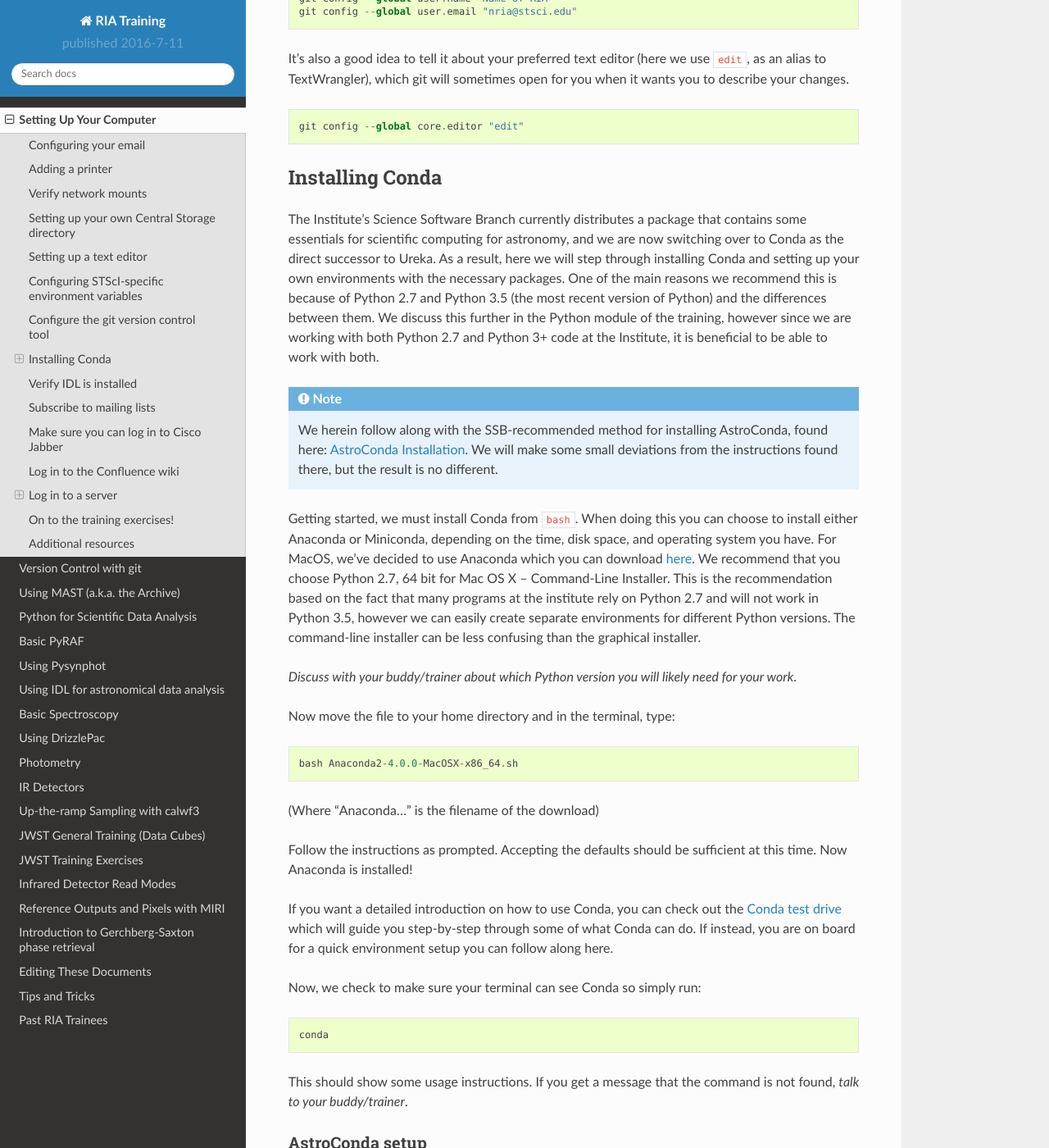
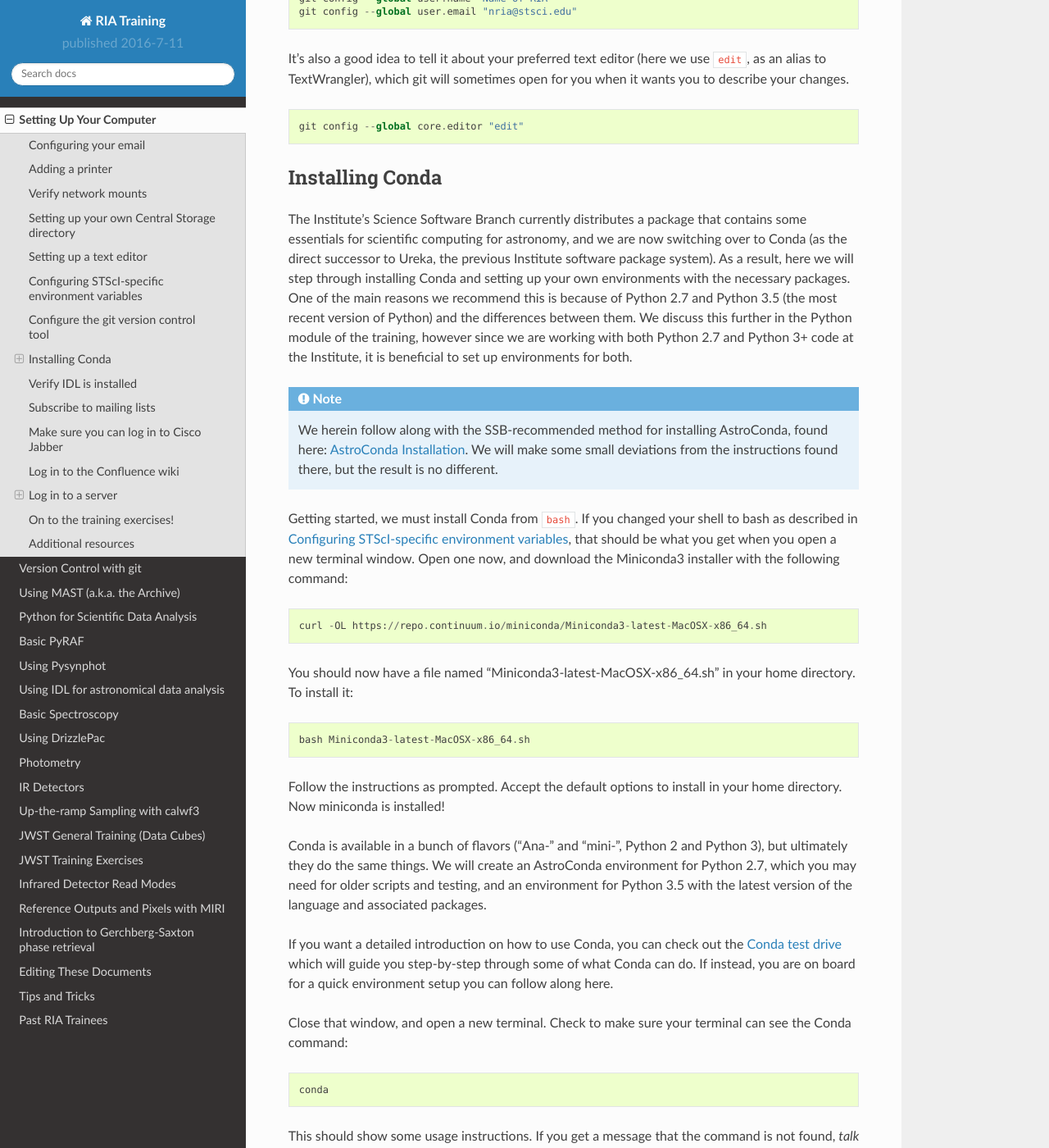
Before and after one commit to staceybright/training-library, a Sphinx documentation site: the page built from source/computer_setup.txt, in a window 1280 px wide and 1400 px high, scrolled down 6752 px. Shown: the whole window at 82% size. Built offline with Sphinx 7.4.7 and the Read the Docs theme 2.0.0, drawn with Linux system fonts in a browser that asks for light colours; some of the changed text lies outside the part shown.

Commit message:
Change to miniconda3 install, explain creation of both 3.5 and 2.7 env, also how to activate

```diff
--- a/source/computer_setup.txt
+++ b/source/computer_setup.txt
@@ -208,29 +208,29 @@
 Installing Conda
 ================
 
-The Institute's Science Software Branch currently distributes a package that contains some essentials for scientific computing for astronomy, and we are now switching over to Conda as the direct successor to Ureka. As a result, here we will step through installing Conda and setting up your own environments with the necessary packages. One of the main reasons we recommend this is because of Python 2.7 and Python 3.5 (the most recent version of Python) and the differences between them. We discuss this further in the Python module of the training, however since we are working with both Python 2.7 and Python 3+ code at the Institute, it is beneficial to be able to work with both.
+The Institute's Science Software Branch currently distributes a package that contains some essentials for scientific computing for astronomy, and we are now switching over to Conda (as the direct successor to Ureka, the previous Institute software package system). As a result, here we will step through installing Conda and setting up your own environments with the necessary packages. One of the main reasons we recommend this is because of Python 2.7 and Python 3.5 (the most recent version of Python) and the differences between them. We discuss this further in the Python module of the training, however since we are working with both Python 2.7 and Python 3+ code at the Institute, it is beneficial to set up environments for both.
 
 .. note::
 
     We herein follow along with the SSB-recommended method for installing AstroConda, found here: `AstroConda Installation <http://astroconda.readthedocs.io/en/latest/installation.html>`_. We will make some small deviations from the instructions found there, but the result is no different.
 
-Getting started, we must install Conda from ``bash``. When doing this you can choose to install either Anaconda or Miniconda, depending on the time, disk space, and operating system you have. For MacOS, we've decided to use Anaconda which you can download `here <https://www.continuum.io/downloads>`_. We recommend that you choose Python 2.7, 64 bit for Mac OS X -- Command-Line Installer. This is the recommendation based on the fact that many programs at the institute rely on Python 2.7 and will not work in Python 3.5, however we can easily create separate environments for different Python versions. The command-line installer can be less confusing than the graphical installer.
+Getting started, we must install Conda from ``bash``. If you changed your shell to bash as described in :ref:`computer_setup_environment`, that should be what you get when you open a new terminal window. Open one now, and download the Miniconda3 installer with the following command::
 
-*Discuss with your buddy/trainer about which Python version you will likely need for your work*.
+   curl -OL https://repo.continuum.io/miniconda/Miniconda3-latest-MacOSX-x86_64.sh
 
-Now move the file to your home directory and in the terminal, type::
+You should now have a file named "Miniconda3-latest-MacOSX-x86_64.sh" in your home directory. To install it::
 
-    bash Anaconda2-4.0.0-MacOSX-x86_64.sh
+   bash Miniconda3-latest-MacOSX-x86_64.sh
 
-(Where "Anaconda..." is the filename of the download)
+Follow the instructions as prompted. Accept the default options to install in your home directory. Now miniconda is installed!
 
-Follow the instructions as prompted. Accepting the defaults should be sufficient at this time. Now Anaconda is installed!
+Conda is available in a bunch of flavors ("Ana-" and "mini-", Python 2 and Python 3), but ultimately they do the same things. We will create an AstroConda environment for Python 2.7, which you may need for older scripts and testing, and an environment for Python 3.5 with the latest version of the language and associated packages.
 
 If you want a detailed introduction on how to use Conda, you can check out the `Conda test drive <http://conda.pydata.org/docs/test-drive.html>`_ which will guide you step-by-step through some of what Conda can do. If instead, you are on board for a quick environment setup you can follow along here.
 
-Now, we check to make sure your terminal can see Conda so simply run::
+Close that window, and open a new terminal. Check to make sure your terminal can see the Conda command::
 
-    conda
+   conda
 
 This should show some usage instructions. If you get a message that the command is not found, *talk to your buddy/trainer*.
 
@@ -251,11 +251,11 @@
 
     conda env list
 
-You should only see your root environment. For reasons that are a little confusing, we don't want to use our ``root`` environment to do all our work, so let's create a new environment that will be our main environment that runs Python 2.7 (or Python 3.5 depending on which Anaconda distribution you downloaded)::
+You should only see your root environment. For reasons that are a little confusing, we don't want to use our ``root`` environment to do all our work, so let's create a new environment that will be our main environment that runs Python 3.5. The command takes a name and a list of packages to install. The ``stsci`` package pulls in everything else, and we also want to make sure the Jupyter Notebook gets installed, so the command becomes::
 
-    conda create --name astroconda stsci
+    conda create --name astroconda python=3.5 stsci notebook
 
-I call this environment ``astroconda`` because it is using the AstroConda repository, but you can call this environment whatever you want. This repository includes are your usual Python friends (NumPy, Astropy, matplotlib, etc.) and also makes sure that you have IPython, Jupyter Notebook, and additional Institute-specific Python packages. We can start this environment and check to see exactly which packages have been added::
+We have called this environment ``astroconda`` because we are installing the main AstroConda packages into it, but you can call this environment whatever you want. This repository includes are your usual Python friends (NumPy, Astropy, matplotlib, etc.) and also makes sure that you have IPython, Jupyter Notebook, and additional Institute-specific Python packages. We can activate this environment and check to see exactly which packages have been added::
 
     source activate astroconda
     conda list
@@ -264,19 +264,13 @@
 
     python --version
 
-If you went with the Python 2.7 download but also want an AstroConda environment that runs Python 3.5, you can create another environment. To do this, leave your astroconda environment, see which environments you have now, and then add a new one (which I chose to name ``astroconda35``). ::
+Some people and systems within the Institute have not upgraded to Python 3.5 yet. When running older code, it helps to have a Python 2.7 environment available, so let's create one. Here we've added IRAF and PyRAF to the package list for installation, as well. (Hopefully, they will soon be retired.) ::
 
-    source deactivate
-    conda info --envs
-    conda create --name astroconda35 python=3.5 stsci
-
-If you will be using PyRAF or IRAF (talk to your buddy/trainer), you can install these packages at the same time as you install STScI packages in either your ``astroconda`` environment, or in a specific IRAF/PyRAF environment that I call ``iraf27``. You can also add them later (see below) if you decide you need them. Note that IRAF and PyRAF require Python 2.7. ::
-
-    conda create -n iraf27 iraf pyraf stsci
+   conda create --name astroconda27 python=2.7 stsci iraf pyraf notebook
 
 .. note::
 
-    It's impractical to make all your environments the same so it's best to just pick one that you will use more often and use other environments for specific tasks.
+    It's impractical to keep the exact same set of extra packages in all your environments, so it's best to just pick one that you will use more often and use other environments for specific tasks.
 
 Lastly, we need to know how to add more packages (and delete them) in the future. The following is how you can do this from ``root`` or a different environment. If you are in the environment you are changing (that is, you have done ``source activate [name of environment]`` already in that terminal), you do not need the ``--name [name of environment]`` part::
 
@@ -295,6 +289,22 @@
 
     Astroconda is a set of packages that replaces `Ureka <http://ssb.stsci.edu/ureka/>`_, which was one big honking package containing everything and the kitchen sink. You may encounter Ureka, or hear about "SSBx", "SSBdev", and "SSBrel" environments (which were specific Ureka environments, now deprecated). However, you should use conda with Astroconda since Ureka is no longer being updated.
 
+Using your conda environments
+-----------------------------
+
+When you open a new terminal, the conda system implicitly puts you in a "root" environment. This is rarely the environment you want to use for scientific computing. (In fact, installing STScI packages into the root environment is not supported.) So, before you run your scripts, you must be sure to activate the appropriate environment!
+
+For Python 3.5, this looks like::
+
+   $ source activate astroconda
+
+For older scripts that need Python 2.7 (or anything that needs PyRAF)::
+
+   $ source activate astroconda27
+
+.. tip::
+
+   If you don't want to do this every time you open a terminal, you can add the appropriate line to the end of your ``.bash_profile``.
 
 Verify IDL is installed
 ========================
```
